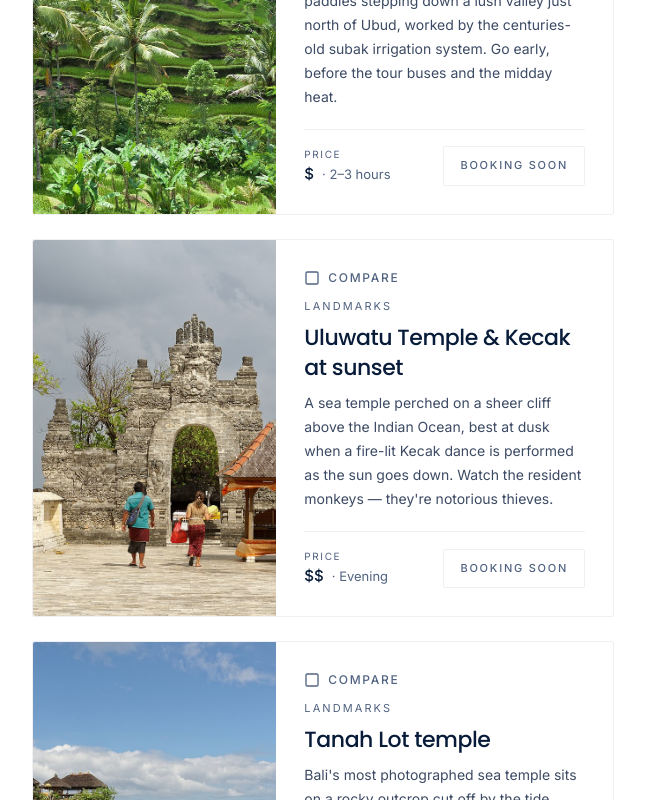
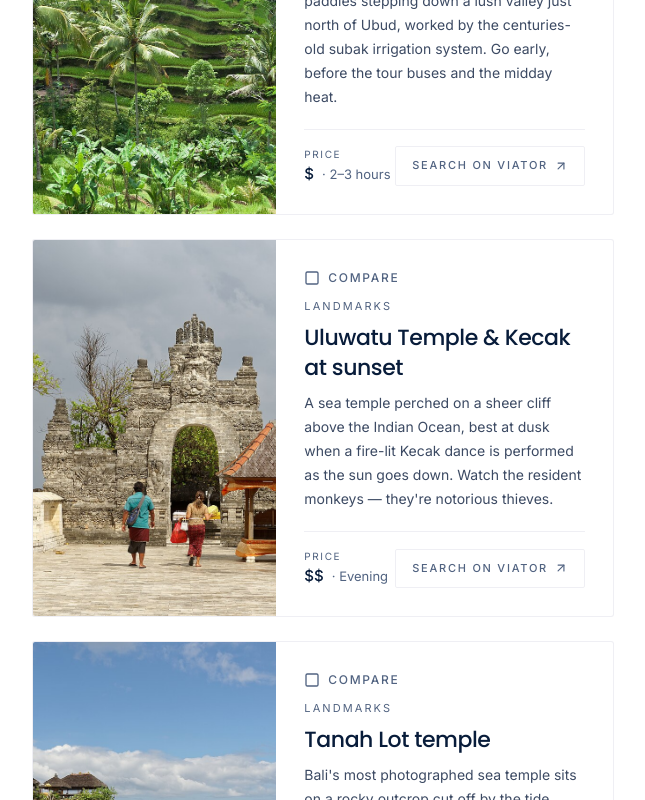
Before and after one commit to BridgeXconnect/foliovoyage, a Next.js app in the folder apps/web/: page /destinations/bali in a window 1280 px wide. Shown: the part 1300-2100 px from the top of the page, without its empty margins (586-1231 px from the left). Built offline with nearby package versions, Linux system fonts and the light colour scheme; no server answers.

Commit message:
feat(web): replace dead-end 'coming soon' CTAs with a provider-search fallback

```diff
--- a/apps/web/src/app/destinations/[slug]/experiences/[experienceId]/ExperienceDetailCta.tsx
+++ b/apps/web/src/app/destinations/[slug]/experiences/[experienceId]/ExperienceDetailCta.tsx
@@ -4,39 +4,38 @@ import { ArrowUpRight } from "lucide-react";
 import { trackAffiliateClick, type AffiliateClickInput } from "@/lib/analytics";
 
 /**
- * Detail-page booking CTA. Mirrors ExperienceRowCard's affiliate seam: a live
- * `sponsored nofollow` link routed through `/go` (passed as `goHref`), or a
- * clearly non-functional "coming soon" state. The href is resolved server-side
- * (`experienceGoHref`); this component only renders + fires the click event.
+ * Detail-page booking CTA. Mirrors ExperienceRowCard's affiliate seam: a
+ * matched experience gets an accent "Book on {provider}" link; an unmatched
+ * one gets a secondary "Search on {provider}" link to a provider-search
+ * fallback (BRI-138 / ST-26) — never a dead end. Both route through `/go`
+ * (`goHref`, resolved server-side by `experienceGoHref`); this component only
+ * renders + fires the click event.
  */
 export function ExperienceDetailCta({
   goHref,
+  isLive,
   provider,
   clickInput,
 }: {
-  goHref?: string;
+  goHref: string;
+  isLive: boolean;
   provider?: string;
   clickInput: AffiliateClickInput;
 }) {
-  if (!goHref) {
-    return (
-      <span
-        aria-disabled
-        className="inline-flex cursor-default items-center rounded-[2px] border border-line px-5 py-3 text-[12px] font-medium uppercase tracking-[0.16em] text-muted"
-      >
-        Booking coming soon
-      </span>
-    );
-  }
   return (
     <a
       href={goHref}
       target="_blank"
       rel="sponsored nofollow noopener"
       onClick={() => trackAffiliateClick(clickInput)}
-      className="inline-flex items-center gap-1.5 rounded-[2px] border border-accent px-5 py-3 text-[12px] font-medium uppercase tracking-[0.16em] text-accent transition-colors hover:bg-accent hover:text-white"
+      className={
+        isLive
+          ? "inline-flex items-center gap-1.5 rounded-[2px] border border-accent px-5 py-3 text-[12px] font-medium uppercase tracking-[0.16em] text-accent transition-colors hover:bg-accent hover:text-white"
+          : "inline-flex items-center gap-1.5 rounded-[2px] border border-line px-5 py-3 text-[12px] font-medium uppercase tracking-[0.16em] text-muted transition-colors hover:border-ink hover:text-ink"
+      }
     >
-      Book on {provider ?? "Viator"} <ArrowUpRight size={15} />
+      {isLive ? `Book on ${provider ?? "Viator"}` : `Search on ${provider ?? "Viator"}`}{" "}
+      <ArrowUpRight size={15} />
     </a>
   );
 }
--- a/apps/web/src/app/destinations/[slug]/experiences/[experienceId]/page.tsx
+++ b/apps/web/src/app/destinations/[slug]/experiences/[experienceId]/page.tsx
@@ -139,7 +139,12 @@ export default async function ExperienceDetailPage({
                 </p>
               )}
             </div>
-            <ExperienceDetailCta goHref={goHref} provider={e.provider} clickInput={clickInput} />
+            <ExperienceDetailCta
+              goHref={goHref}
+              isLive={Boolean(e.affiliateUrl)}
+              provider={e.provider}
+              clickInput={clickInput}
+            />
           </div>
           <p className="mt-5 max-w-xl text-[12px] leading-6 text-muted">
             Hand-picked and independently written. Booking links go live as partner programs are
--- a/apps/web/src/components/covilla/ExperienceCompareModal.tsx
+++ b/apps/web/src/components/covilla/ExperienceCompareModal.tsx
@@ -17,9 +17,11 @@ import { trackAffiliateClick } from "@/lib/analytics";
  * it turns `selectedIds` into a `ComparisonModel` (pure) and lays the tours out
  * as columns with a sticky left label column. Facts a tour lacks render as "—"
  * (honest absence — see plan Findings §I/§II). Each column's booking CTA reuses
- * ST-17's `/go` seam and the shared `trackAffiliateClick` payload — no new link
- * logic. Itemized inclusions aren't in the dataset, so a footnote points to each
- * tour's provider page instead of fabricating a list.
+ * ST-17's `/go` seam and the shared `trackAffiliateClick` payload: a matched
+ * tour gets a live booking link, an unmatched one a provider-search fallback
+ * (BRI-138 / ST-26) — no new link logic, no dead-end CTA. Itemized inclusions
+ * aren't in the dataset, so a footnote points to each tour's provider page
+ * instead of fabricating a list.
  */
 export function ExperienceCompareModal({
   destination,
@@ -163,25 +165,25 @@ export function ExperienceCompareModal({
                 <th scope="row" className="sticky left-0 z-10 bg-white py-4 pr-4" />
                 {model.tours.map((t) => {
                   const e = byId.get(t.id)!;
+                  const isLive = Boolean(e.affiliateUrl);
                   const goHref = experienceGoHref(destination.slug, e);
                   const clickInput = experienceDetailAffiliateInput(destination, e);
                   return (
                     <td key={t.id} className="px-3 py-4">
-                      {goHref ? (
                       <a
                         href={goHref}
                         target="_blank"
                         rel="sponsored nofollow noopener"
                         onClick={() => trackAffiliateClick(clickInput)}
-                          className="inline-flex items-center gap-1.5 rounded-[2px] border border-accent px-3 py-2 text-[11px] font-medium uppercase tracking-[0.14em] text-accent transition-colors hover:bg-accent hover:text-white"
+                        className={
+                          isLive
+                            ? "inline-flex items-center gap-1.5 rounded-[2px] border border-accent px-3 py-2 text-[11px] font-medium uppercase tracking-[0.14em] text-accent transition-colors hover:bg-accent hover:text-white"
+                            : "inline-flex items-center gap-1.5 rounded-[2px] border border-line px-3 py-2 text-[11px] font-medium uppercase tracking-[0.14em] text-muted transition-colors hover:border-ink hover:text-ink"
+                        }
                       >
-                          Book on {e.provider ?? "Viator"} <ArrowUpRight size={13} />
+                        {isLive ? `Book on ${e.provider ?? "Viator"}` : `Search on ${e.provider ?? "Viator"}`}{" "}
+                        <ArrowUpRight size={13} />
                       </a>
-                      ) : (
-                        <span className="inline-flex cursor-default items-center rounded-[2px] border border-line px-3 py-2 text-[11px] font-medium uppercase tracking-[0.14em] text-muted">
-                          Booking soon
-                        </span>
-                      )}
                     </td>
                   );
                 })}
--- a/apps/web/src/components/covilla/ExperienceRowCard.tsx
+++ b/apps/web/src/components/covilla/ExperienceRowCard.tsx
@@ -9,18 +9,17 @@ import type { Experience } from "@/data/types";
 
 /**
  * Horizontal experience card in the Covilla "vacation" style (image left,
- * details right) for the destination page's right column. Keeps the affiliate
- * seam: a live `sponsored nofollow` booking link when `affiliateUrl` is set,
- * otherwise a clearly non-functional "Booking coming soon" state.
+ * details right) for the destination page's right column. The booking CTA
+ * always routes through the first-party `/go/:slug/:id` redirect (BRI-136):
+ * a matched experience gets an accent "Book on {provider}" link to the real
+ * product; an unmatched one gets a secondary "Search on {provider}" link to
+ * a provider-search fallback (BRI-138 / ST-26) — never a dead end.
  *
  * When a card is matched to a real Viator product (BRI-168) it surfaces the
  * provider's commerce signals — "from" price, aggregate rating, free-cancellation
  * — as additive badges. These never replace the editorial `title`/`description`
- * ("match, don't overwrite", docs/07); an unmatched card renders exactly as before.
- *
- * The booking CTA points at the first-party `/go/:slug/:id` redirect (BRI-136),
- * which logs the click then 302s to the verbatim provider deep link — never the
- * raw `affiliateUrl` in the href, so every outbound click is measured.
+ * ("match, don't overwrite", docs/07); an unmatched card renders exactly as before
+ * apart from the CTA.
  */
 export function ExperienceRowCard({
   experience: e,
@@ -43,9 +42,10 @@ export function ExperienceRowCard({
   const live = Boolean(e.affiliateUrl);
   const hasPrice = typeof e.fromPrice === "number" && e.fromPrice > 0;
   const hasRating = typeof e.rating === "number" && e.rating > 0;
-  // Route the click through /go (log-before-redirect); the raw deep link is the
+  // Route the click through /go (log-before-redirect); the raw deep link (or
+  // the BRI-138 fallback search page, for an unmatched experience) is the
   // 302 target resolved server-side, never the clicked href.
-  const goHref = live ? `/go/${destination.slug}/${e.id}` : undefined;
+  const goHref = `/go/${destination.slug}/${e.id}`;
 
   return (
     <article className="flex flex-col overflow-hidden rounded-[3px] border border-line bg-white transition-shadow duration-300 hover:shadow-[0_18px_40px_-28px_rgba(15,19,38,0.45)] sm:flex-row">
@@ -135,7 +135,6 @@ export function ExperienceRowCard({
             </p>
           </div>
 
-          {live ? (
           <a
             href={goHref}
             target="_blank"
@@ -154,18 +153,15 @@ export function ExperienceRowCard({
                 destinationSlug: destination.slug,
               })
             }
-              className="inline-flex items-center gap-1.5 rounded-[2px] border border-accent px-4 py-2.5 text-[11px] font-medium uppercase tracking-[0.16em] text-accent transition-colors hover:bg-accent hover:text-white"
+            className={
+              live
+                ? "inline-flex items-center gap-1.5 rounded-[2px] border border-accent px-4 py-2.5 text-[11px] font-medium uppercase tracking-[0.16em] text-accent transition-colors hover:bg-accent hover:text-white"
+                : "inline-flex items-center gap-1.5 rounded-[2px] border border-line px-4 py-2.5 text-[11px] font-medium uppercase tracking-[0.16em] text-muted transition-colors hover:border-ink hover:text-ink"
+            }
           >
-              Book on {e.provider} <ArrowUpRight size={14} />
+            {live ? `Book on ${e.provider}` : `Search on ${e.provider ?? "Viator"}`}{" "}
+            <ArrowUpRight size={14} />
           </a>
-          ) : (
-            <span
-              aria-disabled
-              className="inline-flex cursor-default items-center rounded-[2px] border border-line px-4 py-2.5 text-[11px] font-medium uppercase tracking-[0.16em] text-muted"
-            >
-              Booking soon
-            </span>
-          )}
         </div>
       </div>
     </article>
```
Also changed, not shown: packages/shared/src/index.ts (+5 -2 lines). Lines whose indentation alone changed are shown as unchanged.
